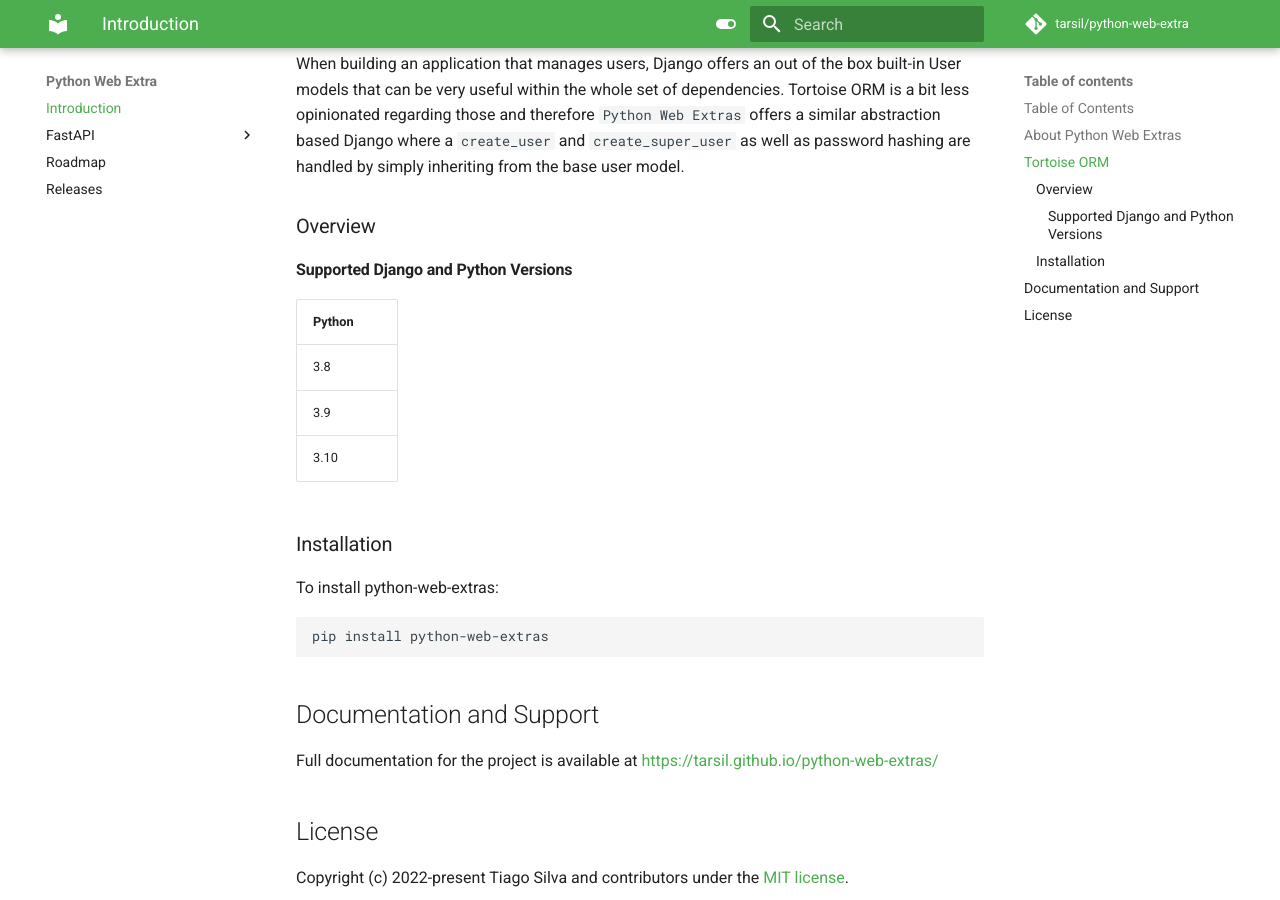
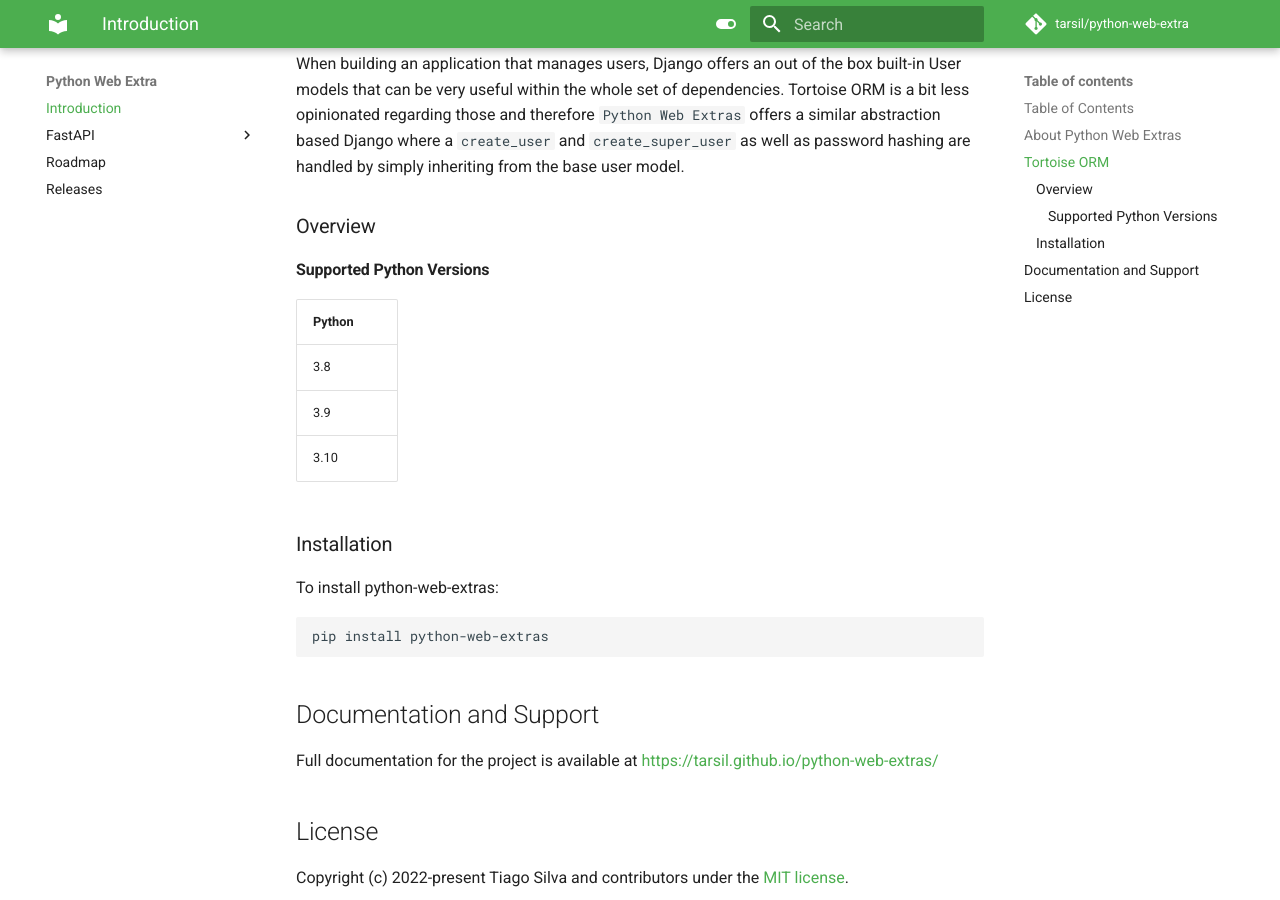
Before and after one commit to tarsil/python-web-extras, an MkDocs documentation site: the page built from docs/index.md, in a window 1280 px wide and 900 px high, scrolled down 1044 px. Built offline with MkDocs 1.6.1 and Material for MkDocs 9.7.7, drawn with Linux system fonts in a browser that asks for light colours; comment, search, counter and statistics services are not loaded.

Commit message:
update docs and ci

```diff
--- a/docs/index.md
+++ b/docs/index.md
@@ -45,7 +45,7 @@
 
 ### Overview
 
-#### Supported Django and Python Versions
+#### Supported Python Versions
 
 | Python |
 | --------------- |
```
Also changed, not shown: README.md (+1 -1 lines), 1 other file.
